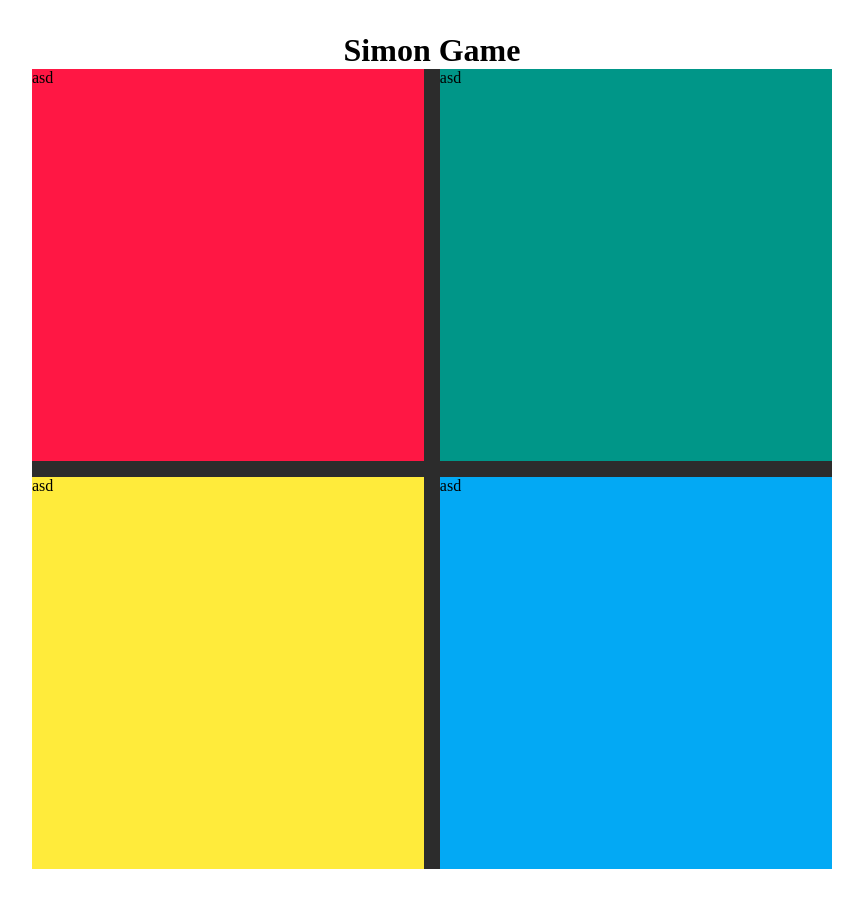
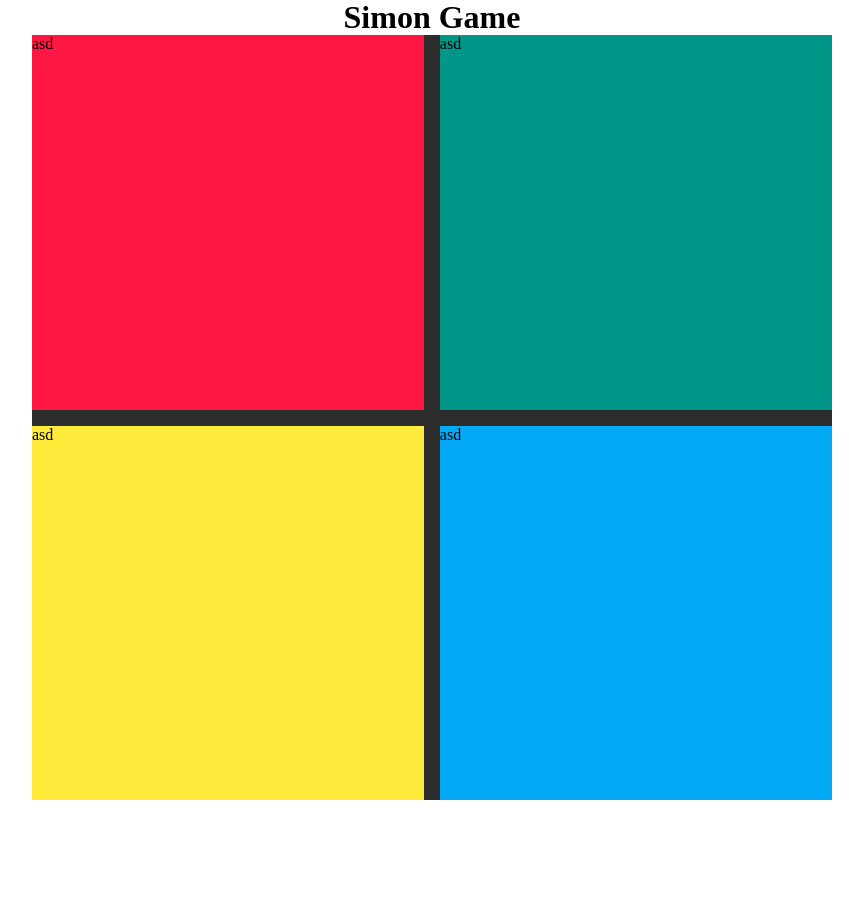
Before and after one commit to Elitro/FCC-Simon, an Angular app: page / in a window 1280 px wide. Shown: the whole page, without its empty margins (208-1071 px from the left). After the commit the page ends 800 px from the top, so only its background shows below. Built offline with nearby package versions, Linux system fonts and the light colour scheme.

Commit message:
first draft of board size

```diff
--- a/src/app/app.component.css
+++ b/src/app/app.component.css
@@ -22,8 +22,6 @@
 .board {
     display: flex;
     flex-direction: column;
-    width: 90%;
-    height: 90%;
 }
 
 .title {
@@ -48,6 +46,8 @@
 
 @media screen and (max-width: 500px) {
     .board {
+        width: 300px;
+        height: 300px;
         max-width: 300px;
         max-height: 300px;
         padding: 0px;
@@ -71,7 +71,7 @@
 
     .content {
         width: 900px;
-        height: 900px;
+        /*height: 900px;*/
         margin-left: auto;
         margin-right: auto;
     }
```
